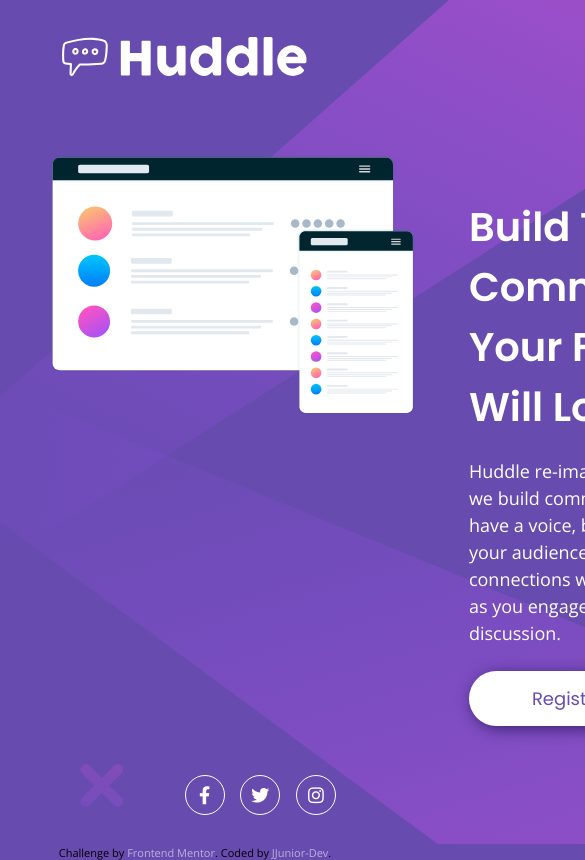
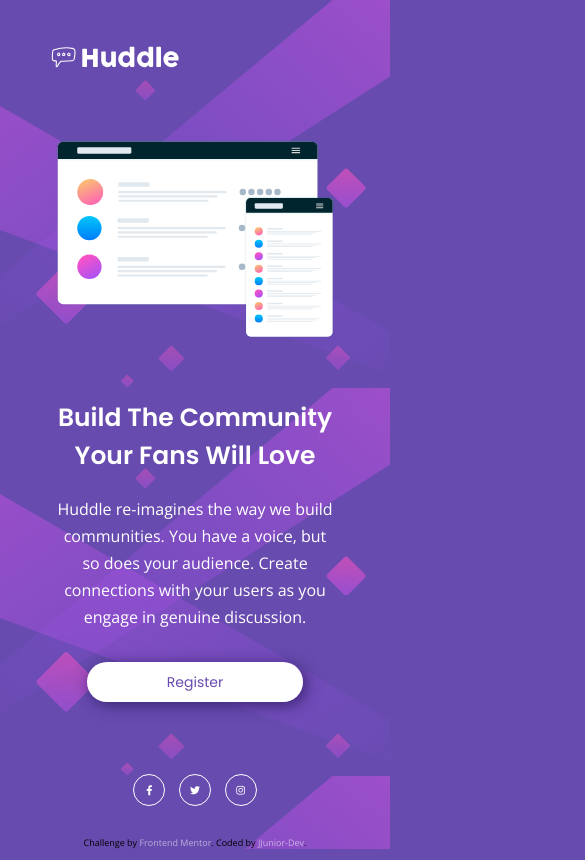
Before and after one commit to JJunior-Dev/huddle-landing-page, a plain HTML site: page index.html in a window 390 px wide. Shown: the top 860 px of the page, 585 px wide, since content can reach past the window. Drawn offline with nearby package versions, Linux system fonts and the light colour scheme.

Commit message:
responsive review

```diff
--- a/index.html
+++ b/index.html
@@ -10,6 +10,7 @@
     <link rel="stylesheet" href="./src/css/variables.css">
     <link rel="stylesheet" href="./src/css/style.css">
     <link rel="stylesheet" href="./src/css/font-awesome.css">
+    <link rel="stylesheet" href="./src/css/responsive.css">
   </head>
 
   <body>
--- /dev/null
+++ b/src/css/responsive.css
@@ -0,0 +1,50 @@
+@media (max-width: 1128px) {
+    html {
+        background: url(../images/bg-mobile.svg) var(--medium-primary);
+        background-size: contain;
+    }
+
+    .header .logo{
+        margin: 40px 75px 60px 45px;
+        width: 35vw;
+    }
+
+    .container {
+        flex-direction: column;
+        text-align: center;
+        flex-wrap: wrap;
+        margin: 0 55px;
+    }
+
+    .info {
+        margin: 60px 0 60px;
+    }
+
+    .info .title {
+        font-size: 25px;
+    }
+
+    .info .text {
+        font-size: 16px;
+    }
+
+    .info .btn-register {
+        font-size: 14px;
+        padding: 10px 80px;
+    }
+
+    .footer {
+        justify-content: center;
+    }
+
+    .footer .social {
+        font-size: 10px;
+    }
+
+    .footer .social a i {
+        width: 32px;
+    }
+
+    .attribution {
+        font-size: 9px;}
+}
--- a/src/css/style.css
+++ b/src/css/style.css
@@ -3,23 +3,16 @@
 
 html {
     font-family: 'Open Sans', sans-serif;
-    background: url(../images/bg-desktop.svg) no-repeat;
+    background: url(../images/bg-desktop.svg) no-repeat var(--medium-primary);
     background-size: cover;
-    background-color: var(--medium-primary);
     display: flex;
     justify-content: center;
     align-items: center;
-    height: 100vh;
-}
-
-@media (max-height: 800px) {
-    body {
-        height: 100vh;
-    }
 }
 
 .header .logo {
     margin: 40px 75px 60px;
+    width: 16vw;
 }
 
 .container {
@@ -68,8 +61,8 @@ html {
 
 .footer {
     display: flex;
-    justify-content: flex-end;
-    align-items: flex-end;
+    justify-content: end;
+    align-items: end;
 }
 
 .footer .social {
```
Also changed, not shown: design/active-states.jpg (deleted), design/desktop-design.jpg (deleted), design/desktop-preview.jpg (deleted), design/mobile-design.jpg (deleted), src/images/SS-desktop.gif (added), src/images/SS-mobile.gif (added), 2 other files.
